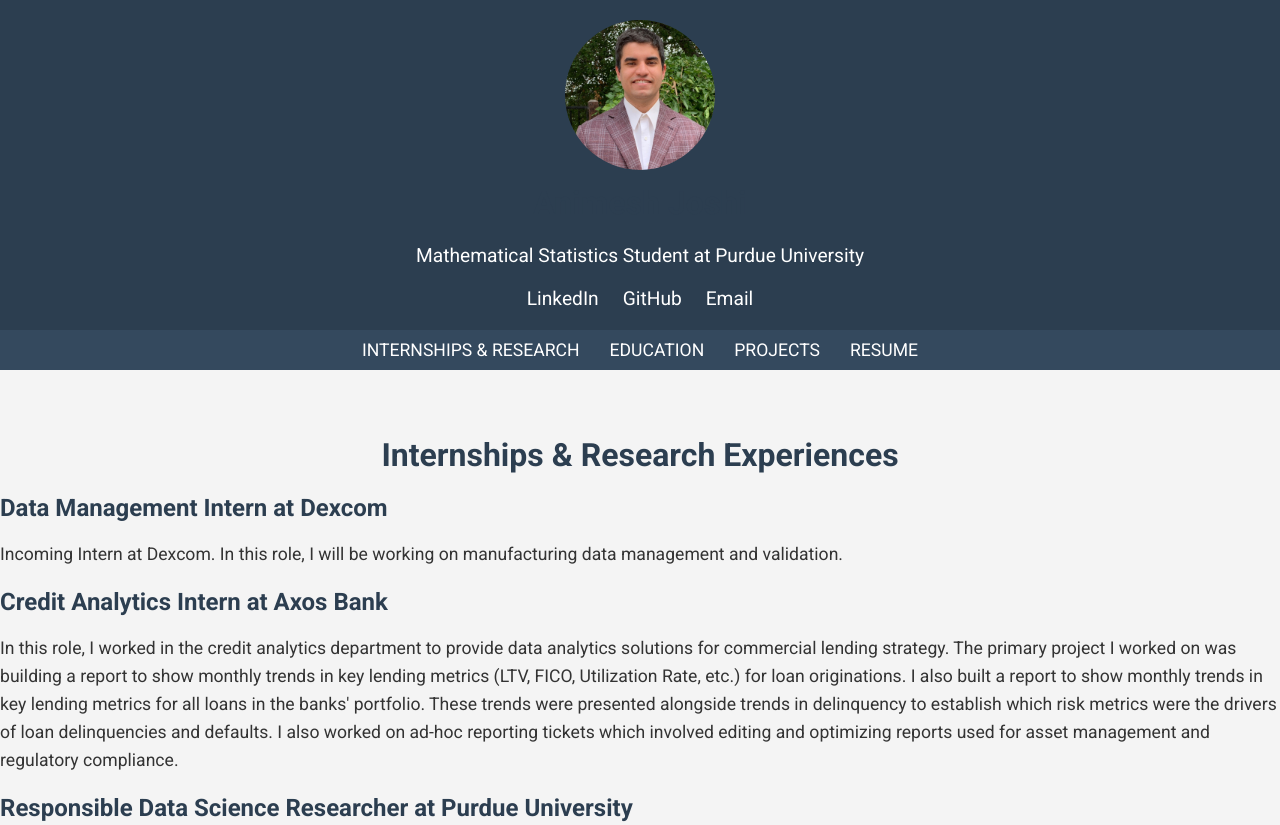
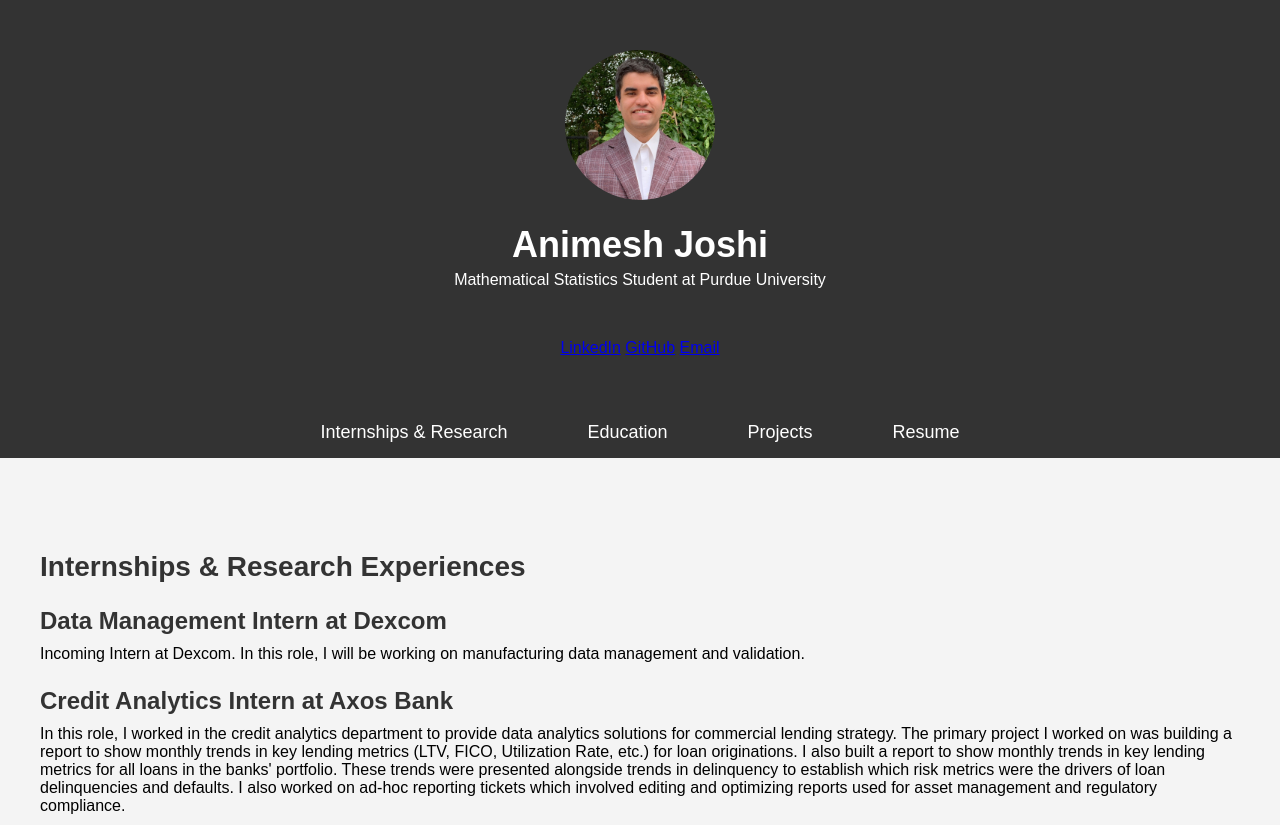
Before and after one commit to animeshjoshi/animeshjoshi.github.io, a plain HTML site: page index.html in a window 1280 px wide. Shown: the top 825 px of the page. Drawn offline with Linux system fonts and the light colour scheme.

Commit message:
Update style.css

```diff
--- a/style.css
+++ b/style.css
@@ -1,150 +1,135 @@
-/* General Styles */
 body {
-  font-family: 'Roboto', sans-serif;
+  font-family: Arial, sans-serif;
   margin: 0;
   padding: 0;
   background-color: #f4f4f4;
-  color: #333;
 }
 
-.container {
-  width: 80%;
-  margin: 0 auto;
+header {
+  background-color: #333;
+  color: white;
+  text-align: center;
+  padding: 50px 0;
 }
 
-h1, h2, h3, h4 {
-  color: #2c3e50;
-  margin-bottom: 15px;
+header img {
+  width: 150px;
+  height: 150px;
+  border-radius: 50%;
+  margin-bottom: 20px;
+}
+
+h1 {
+  margin: 0;
+  font-size: 36px;
 }
 
 p {
-  line-height: 1.6;
-  margin-bottom: 15px;
+  margin: 5px 0;
+}
+
+nav {
+  background-color: #333;
+}
+
+nav ul {
+  list-style: none;
+  padding: 0;
+  margin: 0;
+  display: flex;
+  justify-content: center;
+}
+
+nav ul li {
+  margin: 0 20px;
+}
+
+nav ul li a {
+  color: white;
+  text-decoration: none;
+  font-size: 18px;
+  padding: 15px 20px;
+  display: inline-block;
+}
+
+nav ul li a:hover {
+  background-color: #575757;
+}
+
+section {
+  padding: 50px 20px;
+  margin: 20px;
+}
+
+h2 {
+  color: #333;
+  font-size: 28px;
+  margin-bottom: 20px;
+}
+
+h3 {
+  color: #333;
+  font-size: 24px;
+  margin-bottom: 10px;
 }
 
 ul {
   list-style: none;
-  padding: 0;
+  padding-left: 0;
 }
 
-a {
-  color: #3498db;
+ul li {
+  margin: 10px 0;
+}
+
+.project {
+  margin-bottom: 30px;
+}
+
+.project a {
+  color: #333;
+  text-decoration: none;
+  font-size: 18px;
+  display: inline-block;
+  margin-top: 10px;
+}
+
+.project a:hover {
+  text-decoration: underline;
+}
+
+.social-links {
+  text-align: center;
+  margin-top: 50px;
+}
+
+.social-links .social-icon {
+  color: #333;
+  font-size: 30px;
+  margin: 0 15px;
   text-decoration: none;
 }
 
-a:hover {
-  text-decoration: underline;
+.social-links .social-icon:hover {
+  color: #0073b1;
 }
 
-/* Header Section */
-header {
-  background-color: #2c3e50;
-  color: #fff;
-  padding: 20px 0;
-  text-align: center;
+.social-links .social-icon.fab.fa-github:hover {
+  color: #333;
 }
 
-header .profile img {
-  border-radius: 50%;
-  width: 150px;
-  height: 150px;
-  object-fit: cover;
+.social-links .social-icon.fas.fa-envelope:hover {
+  color: #ea4335;
 }
 
-header .profile h1 {
-  margin: 10px 0;
-  font-size: 2em;
-}
-
-header .profile p {
-  font-size: 1.2em;
-}
-
-header .social-links a {
-  margin: 0 10px;
-  font-size: 1.2em;
-  color: #fff;
-}
-
-header .social-links a:hover {
-  color: #3498db;
-}
-
-/* Navigation */
-nav {
-  background-color: #34495e;
-  padding: 10px 0;
-}
-
-nav ul {
-  display: flex;
-  justify-content: center;
-  margin: 0;
-  padding: 0;
-}
-
-nav ul li {
-  margin: 0 15px;
-}
-
-nav ul li a {
-  color: #fff;
-  font-size: 1.1em;
-  text-transform: uppercase;
-}
-
-nav ul li a:hover {
-  color: #3498db;
-}
-
-/* Sections */
-section {
-  padding: 40px 0;
-  border-bottom: 1px solid #ccc;
-}
-
-section h2 {
-  font-size: 2em;
-  text-align: center;
-  margin-bottom: 20px;
-}
-
-section h3 {
-  font-size: 1.5em;
-  margin-top: 20px;
-}
-
-section p {
-  font-size: 1.1em;
-}
-
-section ul {
+#resume a {
+  color: #333;
+  font-size: 20px;
+  text-decoration: none;
+  display: inline-block;
   margin-top: 10px;
 }
 
-section ul li {
-  margin-bottom: 10px;
+#resume a:hover {
+  text-decoration: underline;
 }
-
-section a {
-  font-size: 1.1em;
-  color: #3498db;
-}
-
-/* Resume Section */
-#resume {
-  text-align: center;
-  margin-top: 40px;
-}
-
-#resume a {
-  font-size: 1.2em;
-  background-color: #3498db;
-  color: #fff;
-  padding: 10px 20px;
-  border-radius: 5px;
-}
-
-#resume a:hover {
-  background-color: #2980b9;
-}
```
